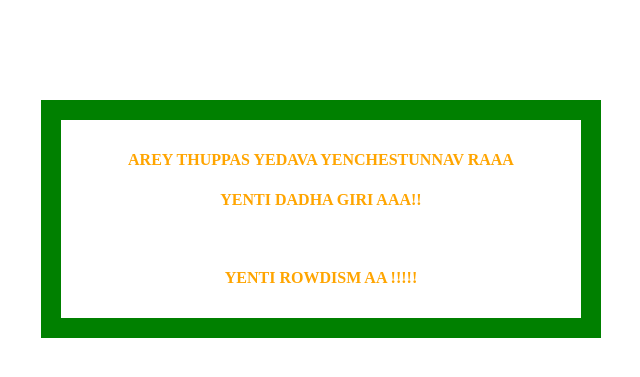
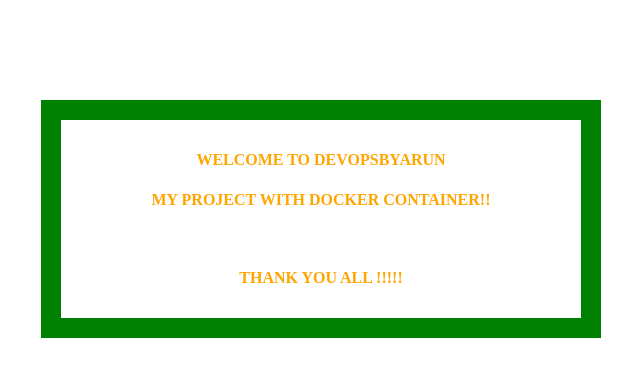
Before and after one commit to devopsbyarun/jenkins-ecr, a Flask app: page / in a window 1280 px wide. Shown: the top 377 px of the page, without its empty margins (319-959 px from the left). Run offline with Flask 2, Linux system fonts and the light colour scheme.

Commit message:
Update index.html

```diff
--- a/templates/index.html
+++ b/templates/index.html
@@ -19,10 +19,10 @@
   </head>
   <body>
     <div class="container">
-      <h4>arey thuppas yedava yenchestunnav raaa </h4>
-      <h4>yenti dadha giri aaa!!</h4>
+      <h4>welcome to DevOpsbyArun </h4>
+      <h4>my project with docker container!!</h4>
       <br>
-       <h4>yenti Rowdism aa !!!!!</h4>
+       <h4>Thank you all !!!!!</h4>
     </div>
   </body>
 </html>
```
